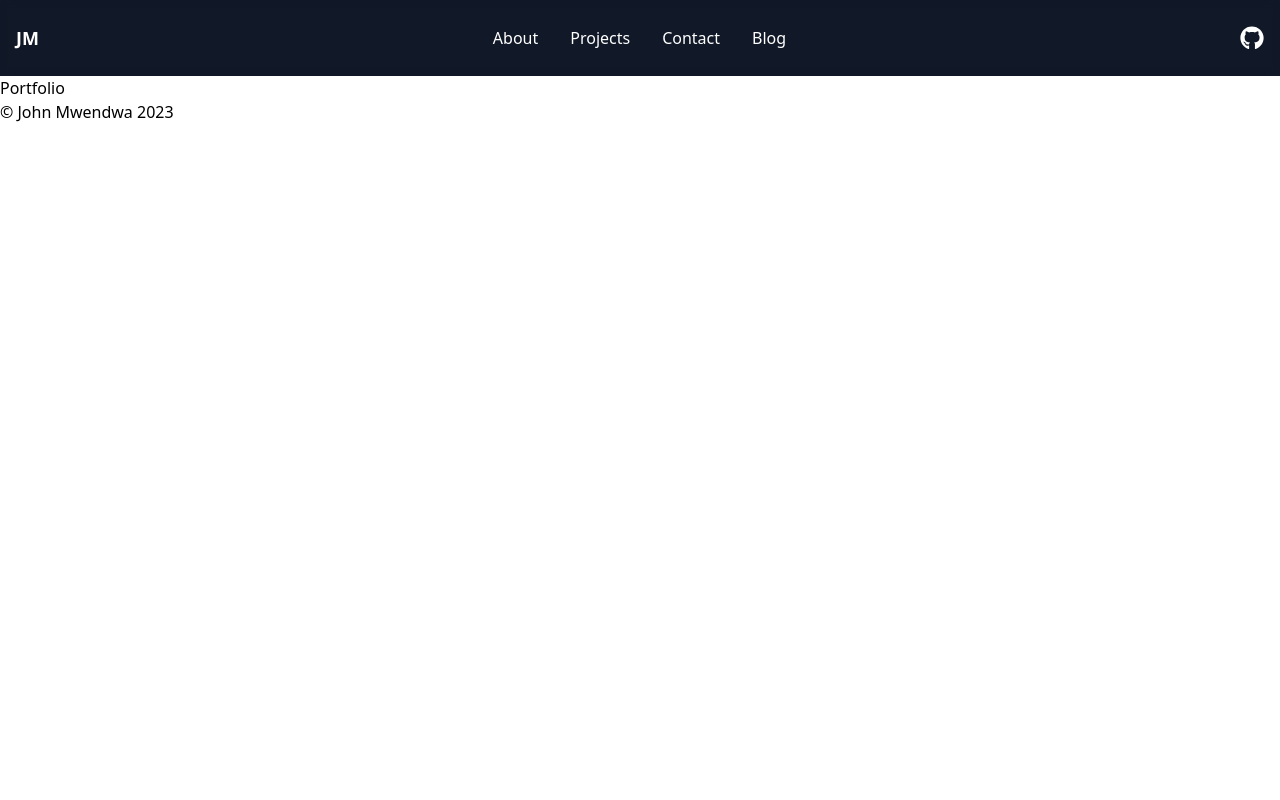
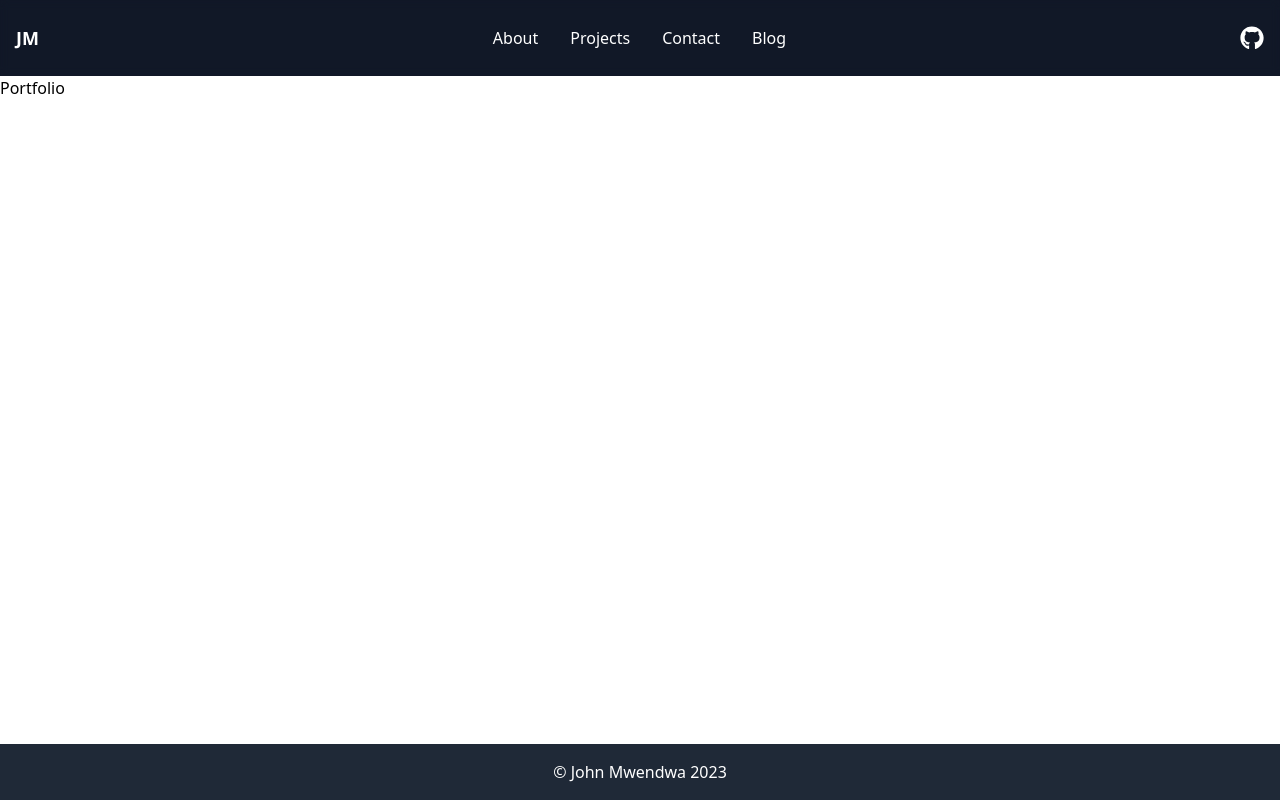
Before and after one commit to JohnMwendwa/portfolio_v2, a Next.js app: page / in a window 1280 px wide. Built offline with nearby package versions, Linux system fonts and the light colour scheme.

Commit message:
style footer

```diff
--- a/src/components/layout/index.tsx
+++ b/src/components/layout/index.tsx
@@ -1,13 +1,16 @@
 import React, { ReactNode } from "react";
 import Navbar from "./Navbar";
+import SectionContainer from "components/SectionContainer";
 
 const Layout = ({ children }: { children: ReactNode }) => {
   return (
-    <div>
+    <div className="grid grid-rows-[auto_1fr_auto] h-screen relative">
       <Navbar />
       <main>{children}</main>
-      <footer>
-        &copy; John Mwendwa <span>{new Date().getFullYear()}</span>
+      <footer className="bg-gray-800 py-4 text-white text-center">
+        <SectionContainer>
+          &copy; John Mwendwa <span>{new Date().getFullYear()}</span>
+        </SectionContainer>
       </footer>
     </div>
   );
```
